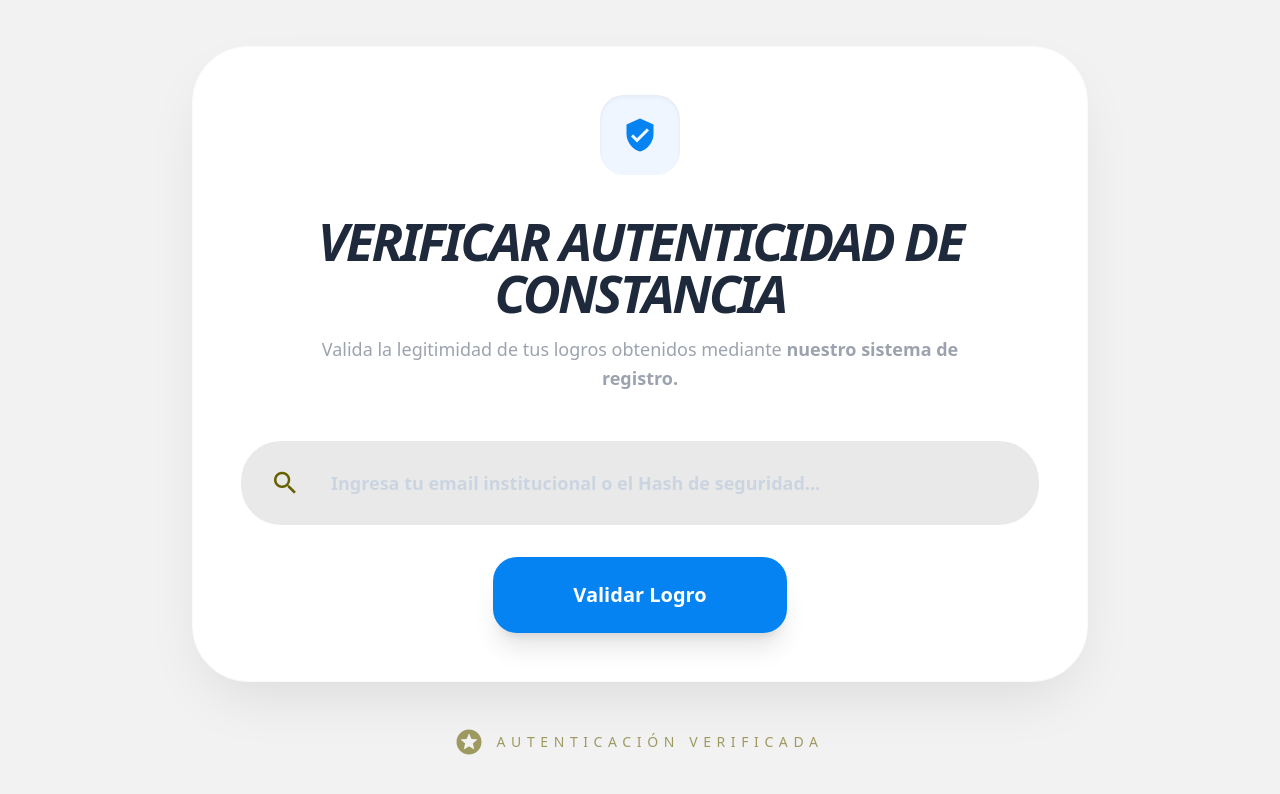
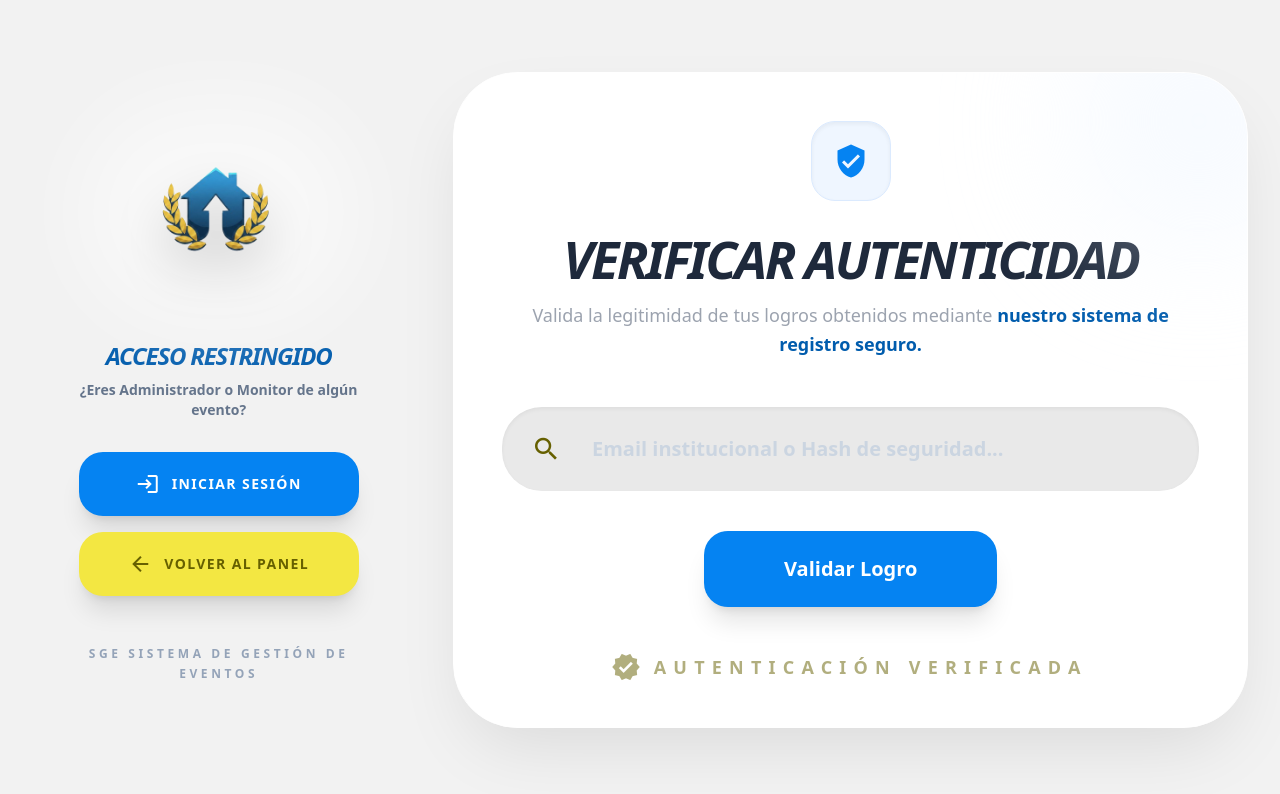
Before and after one commit to DreamHunterG/sistema-gestion-eventos, an Angular app in the folder frontend/: page /verificar in a window 1280 px wide. Shown: the top 794 px of the page. Built offline with nearby package versions, Linux system fonts and the light colour scheme.

Commit message:
feat: ajuste en verificación VISTA + animaciones y redireccioamiento para login y back to homen si user tenia sesion iniciada. VALIDAR LOGRO TERMINADO CON NORMALIZACIÓN. FALTA*: ESCANNER VALIDACIÓN LOGICA CON NORMALIZACION Y REFLEJAR DATA DE db en USUARIOS, CRUD Y AJUSTED EN FRONT

```diff
--- a/frontend/src/app/features/verificacion/verificacion.component.html
+++ b/frontend/src/app/features/verificacion/verificacion.component.html
@@ -1,24 +1,74 @@
-<div class="min-h-screen bg-[#F2F2F2] flex flex-col items-center justify-center font-sans p-6 animate-in">
+<div class="min-h-screen bg-[#F2F2F2] flex items-center justify-center p-8 font-sans animate-in">
 
-  <!-- TARJETA CENTRAL PREMIUM -->
-  <div class="w-full max-w-4xl bg-white p-12 rounded-[3.5rem] shadow-[0_25px_60px_-15px_rgba(0,0,0,0.1)] border border-gray-50 text-center relative overflow-hidden">
+  <div class="max-w-7xl w-full grid grid-cols-1 lg:grid-cols-12 gap-12 items-center">
+
+    <!-- 🏠 SEGMENTO IZQUIERDO: GO HOME STAGE -->
+    <div class="lg:col-span-4 flex flex-col items-center text-center space-y-8 p-6">
+      <div class="relative">
+        <div class="absolute -inset-4 bg-white/50 blur-2xl rounded-full"></div>
+
+        <!-- AJUSTE AQUÍ: [class.animate-bounce] condicional y duración rápida -->
+        <img src="/image/HouseBackToLogin.png"
+             alt="House go home"
+             [class.animate-bounce]="animandoSalida()"
+             class="w-55 h-48 relative z-10 drop-shadow-2xl transition-all"
+             [style.animation-duration]="animandoSalida() ? '0.85s' : '0s'">
+      </div>
+
+      <div class="space-y-2">
+        <h3 class="text-[#005CAD] font-black text-2xl tracking-tighter uppercase italic m-0">
+          Acceso Restringido
+        </h3>
+        <p class="text-slate-500 font-bold text-sm">
+          ¿Eres Administrador o Monitor de algún evento?
+        </p>
+      </div>
+
+      <div class="flex flex-col gap-4 w-full max-w-[280px]">
+        <!-- BOTÓN LOGIN -->
+        <button (click)="irALogin()"
+                [disabled]="animandoSalida()"
+                class="bg-[#0583F2] text-white px-8 py-5 rounded-3xl font-black text-sm
+                       hover:bg-[#005CAD] transition-all shadow-xl active:scale-95
+                       uppercase tracking-widest flex items-center justify-center gap-3
+                       disabled:opacity-50">
+          <mat-icon>login</mat-icon>
+          {{ animandoSalida() ? 'Cargando...' : 'Iniciar Sesión' }}
+        </button>
+
+        <!-- BOTÓN DEVOLVERSE -->
+        <button (click)="irADashboard()"
+                class="bg-[#F3E742] text-[#666000] px-8 py-5 rounded-3xl font-black text-sm hover:bg-[#666000] hover:text-white transition-all shadow-xl active:scale-95 uppercase tracking-widest flex items-center justify-center gap-3">
+          <mat-icon>arrow_back</mat-icon> Volver al Panel
+        </button>
+      </div>
+
+      <p class="text-[12px] text-slate-400 font-black uppercase tracking-[0.3em] pt-4">SGE SISTEMA DE GESTIÓN DE EVENTOS</p>
+    </div>
+
+    <!-- 🛡️ SEGMENTO DERECHO: TARJETA CENTRAL PREMIUM -->
+    <div class="lg:col-span-8">
+      <div class="w-full bg-white p-12 rounded-[4rem] shadow-[0_30px_70px_-15px_rgba(0,0,0,0.1)] border border-white text-center relative overflow-hidden">
+
+        <!-- Efecto decorativo de fondo -->
+        <div class="absolute -top-20 -right-20 w-64 h-64 bg-blue-50 rounded-full opacity-50 blur-3xl"></div>
 
         <!-- Icono de Red de Confianza -->
-    <div class="bg-blue-50 w-20 h-20 rounded-3xl flex items-center justify-center mx-auto mb-10 shadow-inner">
+        <div class="bg-blue-50 w-20 h-20 rounded-3xl flex items-center justify-center mx-auto mb-8 shadow-inner border border-blue-100">
           <mat-icon class="text-[#0583F2] scale-150">verified_user</mat-icon>
         </div>
 
-    <h1 class="text-[52px] font-black text-slate-800 tracking-tighter mb-4 leading-none uppercase italic">Verificar Autenticidad de Constancia</h1>
+        <h1 class="text-[52px] font-black text-slate-800 tracking-tighter mb-4 leading-none uppercase italic">Verificar Autenticidad</h1>
         <p class="text-gray-400 text-lg mb-12 max-w-2xl mx-auto font-medium leading-relaxed">
-      Valida la legitimidad de tus logros obtenidos mediante <b>nuestro sistema de registro.</b>
+          Valida la legitimidad de tus logros obtenidos mediante <b class="text-sge-navy">nuestro sistema de registro seguro.</b>
         </p>
 
         <!-- BARRA DE BÚSQUEDA TIPO GOOGLE -->
-    <div class="bg-[#E9E9E9] p-2 rounded-[2.5rem] flex items-center gap-4 pr-4 mb-8 focus-within:ring-4 ring-blue-100 transition-all">
-      <mat-icon style="color: #666000"  class="text-slate-400 ; ml-6 scale-125">search</mat-icon>
+        <div class="bg-[#E9E9E9] p-2 rounded-[2.5rem] flex items-center gap-4 pr-4 mb-10 shadow-inner focus-within:ring-4 ring-blue-100 transition-all">
+          <mat-icon style="color: #666000" class="ml-6 scale-125">search</mat-icon>
           <input type="text" [(ngModel)]="query" (keyup.enter)="consultar()"
-             placeholder="Ingresa tu email institucional o el Hash de seguridad..."
-             class="w-full p-5 outline-none text-lg font-bold text-slate-700 bg-transparent placeholder:text-slate-300">
+                 placeholder="Email institucional o Hash de seguridad..."
+                 class="w-full p-5 outline-none text-xl font-bold text-slate-700 bg-transparent placeholder:text-slate-300">
         </div>
 
         <button (click)="consultar()" [disabled]="loading()"
@@ -26,31 +76,31 @@
           {{ loading() ? 'CONSULTANDO RED...' : 'Validar Logro' }}
         </button>
 
-    <!-- 🎊 TABLA DE RESULTADOS (DISEÑO TIPO SENA) -->
+        <!-- 🎊 TABLA DE RESULTADOS -->
         @if (busquedaRealizada() && resultados().length > 0) {
-      <div class="mt-16 animate-in border-t pt-10">
-        <div class="overflow-hidden rounded-[2rem] border border-gray-100 shadow-sm">
+          <div class="mt-16 animate-in border-t border-slate-50 pt-10">
+            <div class="overflow-hidden rounded-[2.5rem] border border-gray-100 shadow-sm">
               <table class="w-full text-left">
-            <thead class="bg-slate-50 text-[10px] font-black text-slate-400 uppercase tracking-[0.2em]">
+                <thead class="bg-slate-50 text-[18px] font-black text-slate-400 uppercase tracking-[0.2em]">
                 <tr>
-              <th class="p-6">Nombre del Logro</th>
-              <th class="p-6">Verificación Autenticada</th>
-              <th class="p-6 text-center">Certificación</th>
+                  <th class="p-8">Nombre del Logro</th>
+                  <th class="p-8">Firma Digital</th>
+                  <th class="p-8 text-center">Acción</th>
                 </tr>
                 </thead>
                 <tbody class="divide-y text-slate-700 bg-white">
                   @for (item of resultados(); track item.id) {
                     <tr class="hover:bg-blue-50/40 transition-colors">
-                  <td class="p-6">
-                    <p class="font-black m-0 text-sm text-slate-800 uppercase">{{ item.evento?.nombre || item.evento }}</p>
-                    <p class="text-[9px] text-[#666000] font-bold uppercase tracking-wider mt-1">{{ item.evento?.tipoEvento || 'Oficial' }}</p>
+                      <td class="p-8">
+                        <p class="font-black m-0 text-base text-slate-800 uppercase">{{ item.evento?.nombre || item.evento }}</p>
+                        <p class="text-[12px] text-[#666000] font-bold uppercase tracking-wider mt-1">{{ item.evento?.tipoEvento || 'Oficial' }}</p>
                       </td>
-                  <td class="p-6">
-                    <code class="text-[10px] text-slate-400 font-mono break-all">{{ item.certificadoHash || item.hash }}</code>
+                      <td class="p-8">
+                        <code class="text-[12px] text-slate-400 font-mono break-all">{{ item.certificadoHash || item.hash }}</code>
                       </td>
-                  <td class="p-6 text-center">
-                    <button (click)="descargar(item.id)" class="bg-[#F3E742] text-[#666000] px-6 py-2.5 rounded-xl text-[9px] font-black hover:bg-[#0583F2] hover:text-[#ffffff] transition-all shadow-md">
-                      DESCARGAR PDF
+                      <td class="p-8 text-center">
+                        <button (click)="descargar(item.id)" class="bg-[#F3E742] text-[#666000] px-6 py-3 rounded-2xl font-black text-[12px] hover:bg-[#0583F2] hover:text-white transition-all shadow-md">
+                          DESCARGAR
                         </button>
                       </td>
                     </tr>
@@ -60,19 +110,20 @@
             </div>
           </div>
         } @else if (busquedaRealizada()) {
-      <!-- MENSAJE DE ERROR EMPÁTICO (Tu diseño 404 adaptado) -->
-      <div class="mt-12 p-10 bg-red-50 rounded-[3rem] border border-red-100 animate-in text-center">
+          <div class="mt-12 p-12 bg-red-50 rounded-[3rem] border border-red-100 animate-in text-center">
             <mat-icon class="text-red-400 scale-[2] mb-4">report_problem</mat-icon>
-        <h2 class="text-xl font-black text-red-800 m-0">No se encontraron registros</h2>
-        <p class="text-red-600 text-sm mt-2 italic font-medium">Ups, parece que el enlace o correo no es válido. Verifica los datos y continúa.</p>
+            <h2 class="text-xl font-black text-red-800 m-0 uppercase tracking-tighter">Sin registros vinculados</h2>
+            <p class="text-red-600 text-sm mt-3 italic font-medium">Verifica el código ingresado o intenta con tu correo institucional.</p>
           </div>
         }
 
+        <!-- FOOTER CARD -->
+        <div class="mt-12 flex items-center justify-center gap-4 opacity-50">
+          <mat-icon style="color: #666000;" class="scale-125">verified</mat-icon>
+          <span class="text-[18px] text-[#666000] font-black uppercase tracking-[0.4em]">AUTENTICACIÓN VERIFICADA</span>
+        </div>
+      </div>
     </div>
 
-  <!-- FOOTER INSTITUCIONAL -->
-  <div class="mt-12 flex items-center gap-4 text-slate-400 opacity-60">
-    <mat-icon style="color: #666000;" class="scale-125">stars</mat-icon>
-    <span class="text-[14px]  text-[#666000] uppercase tracking-[0.4em]">Autenticación Verificada</span>
   </div>
 </div>
--- a/frontend/src/app/features/verificacion/verificacion.component.scss
+++ b/frontend/src/app/features/verificacion/verificacion.component.scss
@@ -0,0 +1,25 @@
+.page-wrapper {
+  transition: transform 0.8s cubic-bezier(0.85, 0, 0.15, 1), opacity 0.5s ease;
+}
+
+.slide-out-top {
+  transform: translateY(-100%);
+  opacity: 0;
+}
+
+.animate-in {
+  animation: fadeIn 0.6s ease-out forwards;
+}
+
+@keyframes fadeIn {
+  from { opacity: 0; transform: scale(0.95); }
+  to { opacity: 1; transform: scale(1); }
+}
+
+.custom-scrollbar::-webkit-scrollbar {
+  width: 5px;
+}
+.custom-scrollbar::-webkit-scrollbar-thumb {
+  background: #E9E9E9;
+  border-radius: 10px;
+}
--- a/frontend/src/app/features/verificacion/verificacion.component.ts
+++ b/frontend/src/app/features/verificacion/verificacion.component.ts
@@ -2,6 +2,7 @@ import { Component, inject, signal } from '@angular/core';
 import { CommonModule } from '@angular/common';
 import { FormsModule } from '@angular/forms';
 import { HttpClient } from '@angular/common/http';
+import { Router } from '@angular/router'; // 🔑 Para la navegación
 import { MatIconModule } from '@angular/material/icon';
 import * as confetti from 'canvas-confetti';
 
@@ -14,11 +15,29 @@ import * as confetti from 'canvas-confetti';
 })
 export class VerificacionComponent {
   private http = inject(HttpClient);
+  private router = inject(Router); // 🔑 Inyectamos el router
 
   query = '';
   resultados = signal<any[]>([]);
   busquedaRealizada = signal(false);
   loading = signal(false);
+  animandoSalida = signal(false);
+
+  // MÉTODOS DE NAVEGACIÓN SOLICITADOS
+  irALogin() {
+    // 1. Activamos la animación
+    this.animandoSalida.set(true);
+
+    // 2. Esperamos un breve momento (ej. 800ms) para que el usuario vea la animación rápida
+    // antes de cambiar de página
+    setTimeout(() => {
+      this.router.navigate(['/login']);
+    }, 800);
+  }
+
+  irADashboard() {
+    this.router.navigate(['/dashboard']);
+  }
 
   // HU-19: Consultar autenticidad de logros
   consultar() {
@@ -27,7 +46,6 @@ export class VerificacionComponent {
     this.loading.set(true);
     this.busquedaRealizada.set(false);
 
-    // Detectamos si es una búsqueda por Email o por Hash SHA-256
     const isEmail = this.query.includes('@');
     const url = isEmail
       ? `http://localhost:8080/api/public/mis-certificados/${this.query.trim()}`
@@ -35,13 +53,11 @@ export class VerificacionComponent {
 
     this.http.get<any>(url).subscribe({
       next: (res) => {
-        // Convertimos cualquier respuesta en una lista para la tabla
         const data = Array.isArray(res) ? res : (res.valido ? [res] : []);
         this.resultados.set(data);
         this.busquedaRealizada.set(true);
         this.loading.set(false);
 
-        // 🚀 Si hay éxito, disparamos la celebración gamificada
         if (data.length > 0) {
           this.ejecutarCelebracion();
         }
@@ -61,46 +77,33 @@ export class VerificacionComponent {
   }
 
   private ejecutarCelebracion() {
-    // 1. GESTIÓN DE AUDIO (Con tu archivo específico)
     try {
-      const audio = new Audio('sounds/success.mp3'); // 🔑 Sin la palabra 'assets' // 🔑 Reemplaza con tu sonido de éxito
+      const audio = new Audio('sounds/success.mp3');
       audio.load();
       audio.volume = 0.6;
-
-      // El navegador permite el play porque viene de un clic del usuario (consultar)
-      audio.play().catch(e => console.warn("Audio bloqueado por el navegador hasta interacción física"));
+      audio.play().catch(e => console.warn("Audio bloqueado"));
     } catch (err) {
-      console.error("Error al reproducir el sonido de éxito", err);
+      console.error("Error al reproducir sonido", err);
     }
 
-    // 2. EXPLOSIÓN DE CONFETI (Colores de tu Branding)
     const duration = 4 * 1000;
     const animationEnd = Date.now() + duration;
     const defaults = { startVelocity: 30, spread: 360, ticks: 60, zIndex: 0 };
-
     const randomInRange = (min: number, max: number) => Math.random() * (max - min) + min;
 
     const interval: any = setInterval(() => {
       const timeLeft = animationEnd - Date.now();
-
-      if (timeLeft <= 0) {
-        return clearInterval(interval);
-      }
-
+      if (timeLeft <= 0) return clearInterval(interval);
       const particleCount = 50 * (timeLeft / duration);
 
-      // Lanzamiento desde la izquierda
       confetti.default({
-        ...defaults,
-        particleCount,
+        ...defaults, particleCount,
         origin: { x: randomInRange(0.1, 0.3), y: Math.random() - 0.2 },
         colors: ['#0583F2', '#F3E742', '#005CAD']
       });
 
-      // Lanzamiento desde la derecha
       confetti.default({
-        ...defaults,
-        particleCount,
+        ...defaults, particleCount,
         origin: { x: randomInRange(0.7, 0.9), y: Math.random() - 0.2 },
         colors: ['#0583F2', '#F3E742', '#005CAD']
       });
--- a/frontend/src/styles.scss
+++ b/frontend/src/styles.scss
@@ -179,3 +179,13 @@ body {
   background: rgba(0, 28, 59, 0.4) !important;
   backdrop-filter: blur(8px) !important;
 }
+
+.floating-animation {
+  animation: float 4s ease-in-out infinite;
+}
+
+@keyframes float {
+  0% { transform: translateY(0px); }
+  50% { transform: translateY(-15px); }
+  100% { transform: translateY(0px); }
+}
```
Also changed, not shown: frontend/public/image/HouseBackToLogin.png (added). Lines whose indentation alone changed are shown as unchanged.
